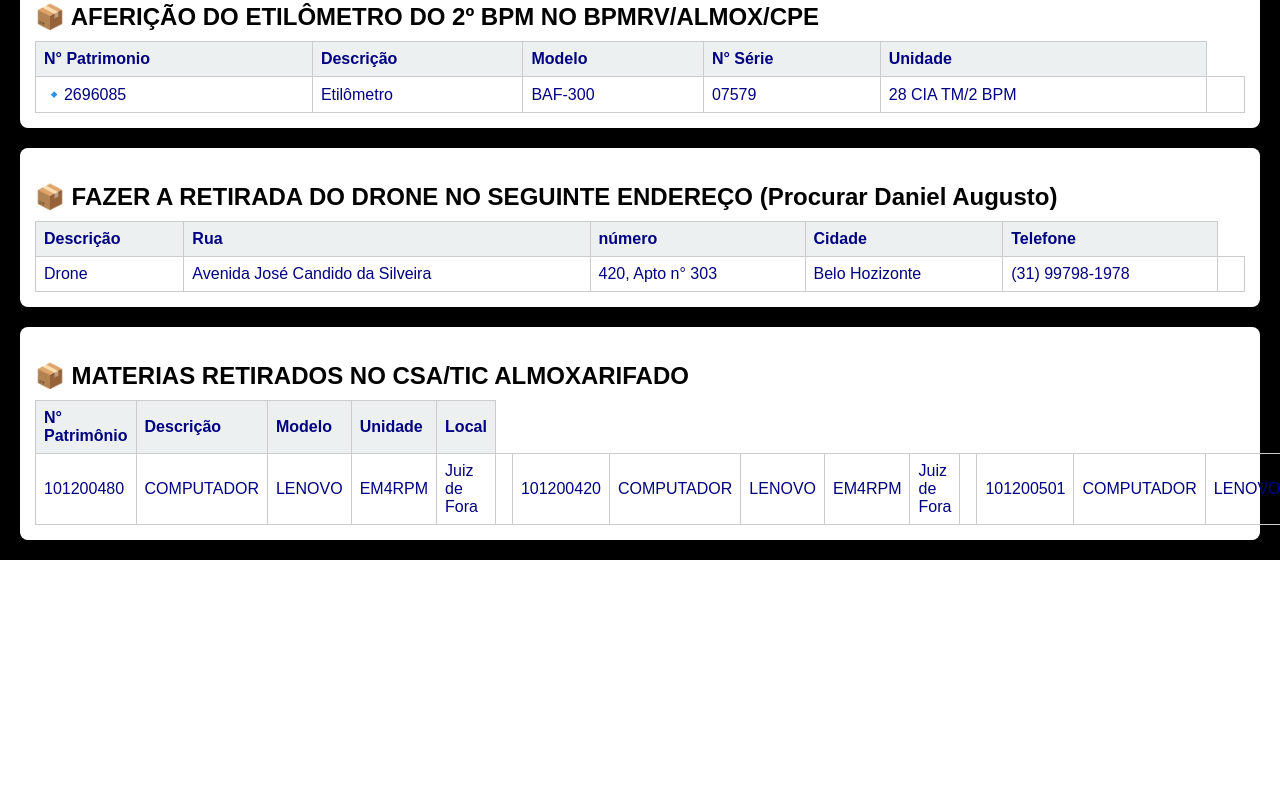
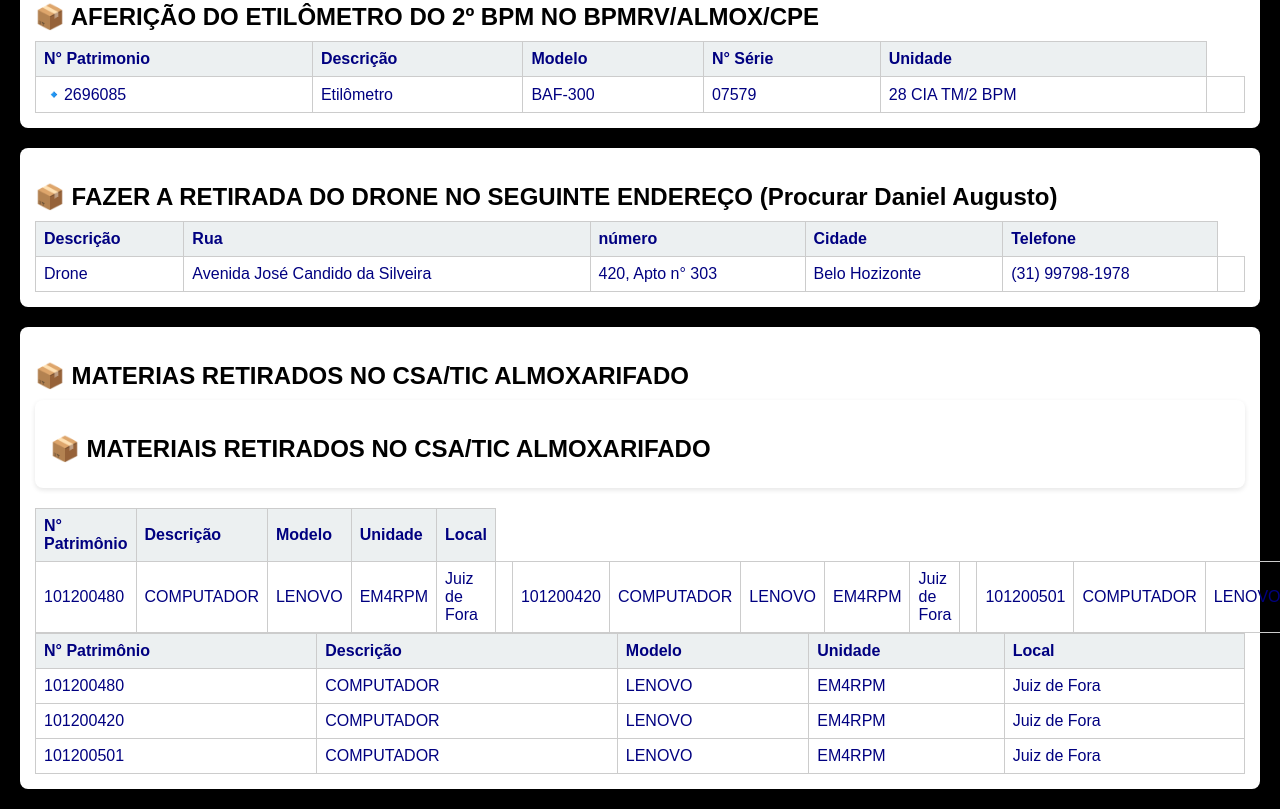
Before and after one commit to leoaspm1/dsp_051125, a plain HTML site: page index.html in a window 1280 px wide. Shown: the part 1942-2751 px from the top of the page. Before the commit the page ends 2502 px from the top, so only its background shows below. Drawn offline with Linux system fonts and the light colour scheme.

Commit message:
Update index.html

```diff
--- a/index.html
+++ b/index.html
@@ -277,6 +277,48 @@
         <td>Juiz de Fora</td>
         <td></td>
         </tr>
+
+
+
+
+
+      <div class="section">
+  <h2>📦 MATERIAIS RETIRADOS NO CSA/TIC ALMOXARIFADO</h2>
+  <table>
+    <thead>
+      <tr>
+        <th>N° Patrimônio</th>
+        <th>Descrição</th>
+        <th>Modelo</th>
+        <th>Unidade</th>
+        <th>Local</th>
+      </tr>
+    </thead>
+    <tbody>
+      <tr>
+        <td>101200480</td>
+        <td>COMPUTADOR</td>
+        <td>LENOVO</td>
+        <td>EM4RPM</td>
+        <td>Juiz de Fora</td>
+      </tr>
+      <tr>
+        <td>101200420</td>
+        <td>COMPUTADOR</td>
+        <td>LENOVO</td>
+        <td>EM4RPM</td>
+        <td>Juiz de Fora</td>
+      </tr>
+      <tr>
+        <td>101200501</td>
+        <td>COMPUTADOR</td>
+        <td>LENOVO</td>
+        <td>EM4RPM</td>
+        <td>Juiz de Fora</td>
+      </tr>
+    </tbody>
+  </table>
+</div>
     </tbody>
   </table>
 </div>
```
